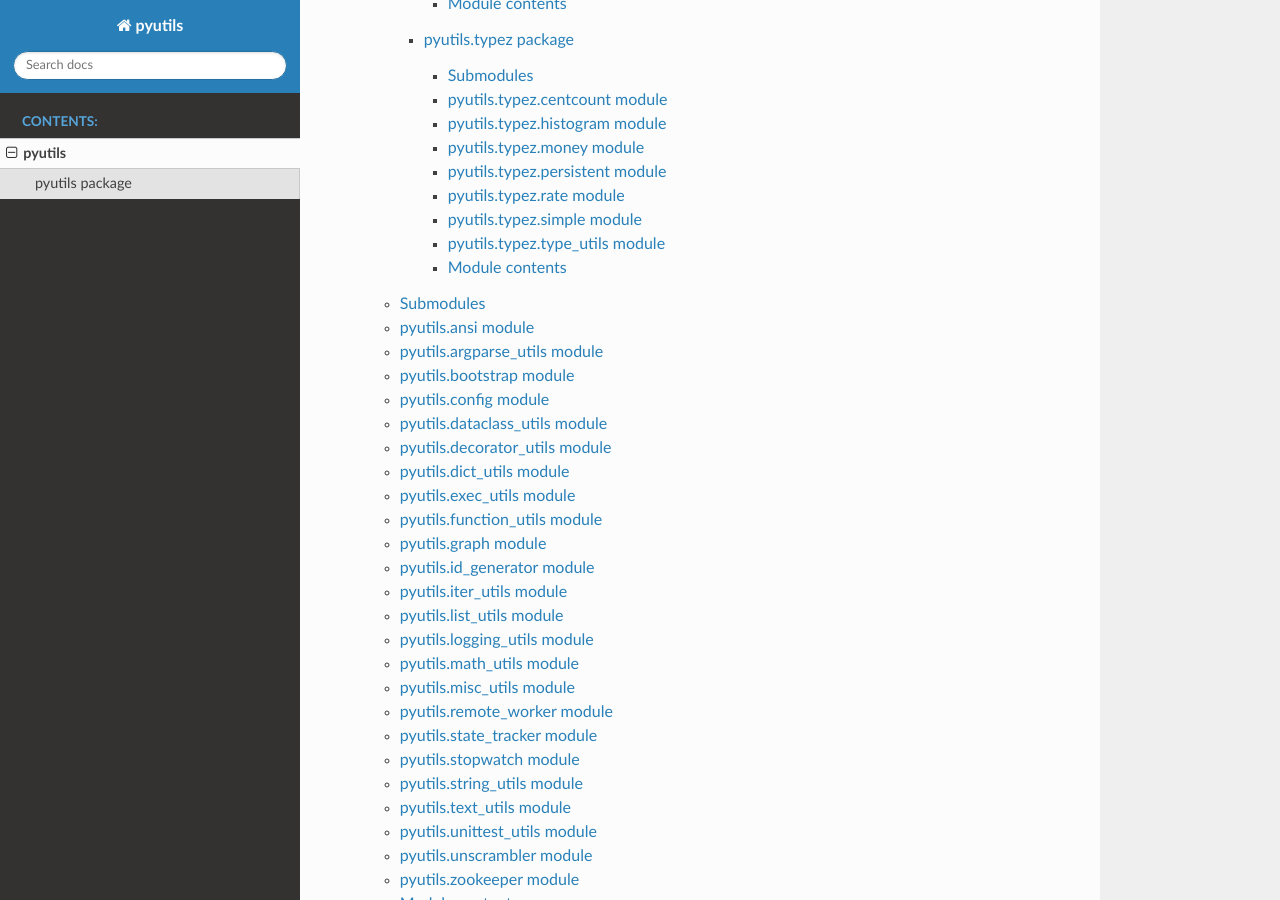
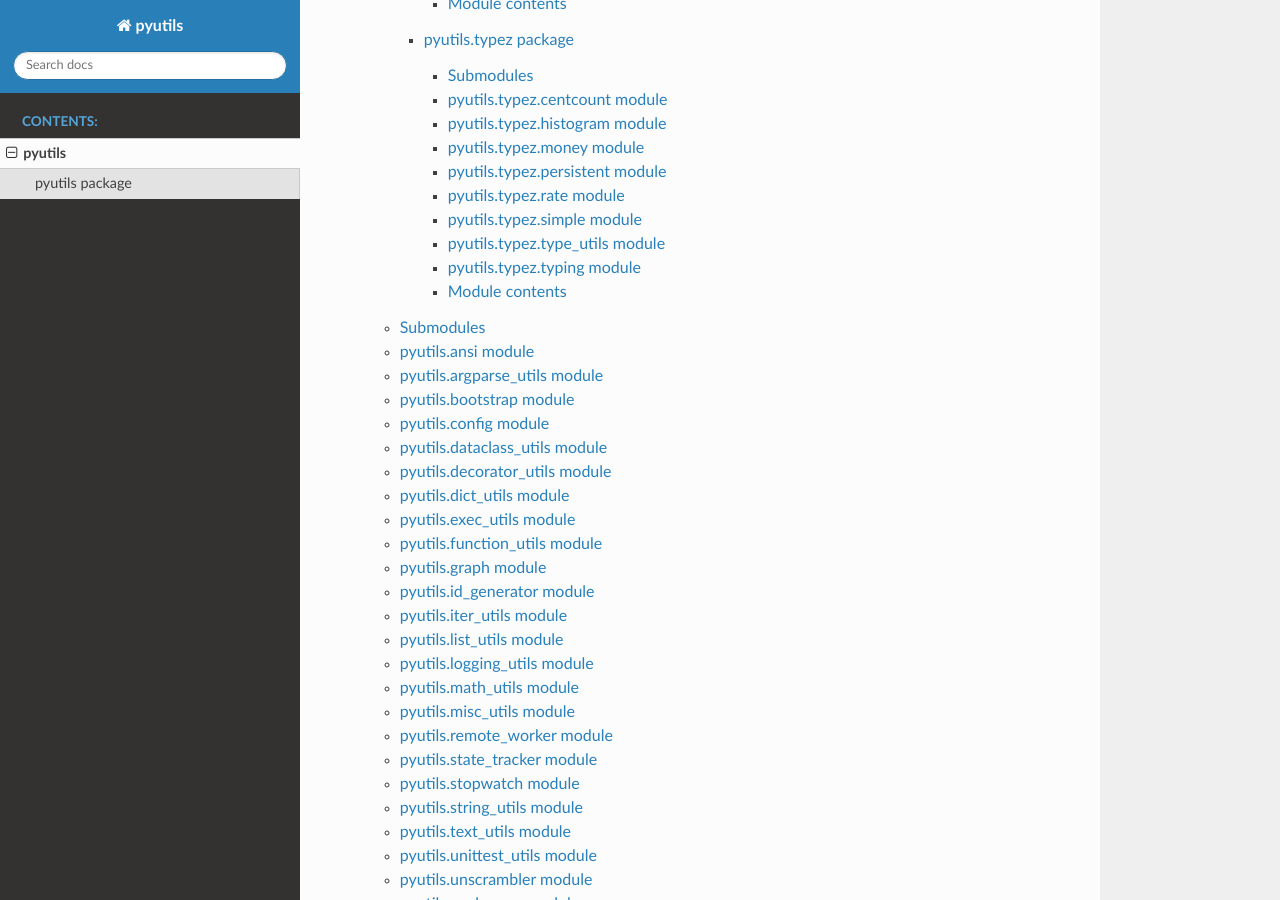
Before and after one commit to scottgasch/pyutils, a Sphinx documentation site: the page built from docs/modules.rst, in a window 1280 px wide and 900 px high, scrolled down 1452 px. Built offline with Sphinx 7.4.7 and the Read the Docs theme 2.0.0, drawn with Linux system fonts in a browser that asks for light colours.

Commit message:
Fix docs

```diff
--- a/docs/pyutils.typez.rst
+++ b/docs/pyutils.typez.rst
@@ -64,6 +64,14 @@ pyutils.typez.type\_utils module
    :undoc-members:
    :show-inheritance:
 
+pyutils.typez.typing module
+---------------------------
+
+.. automodule:: pyutils.typez.typing
+   :members:
+   :undoc-members:
+   :show-inheritance:
+
 Module contents
 ---------------
 
```
